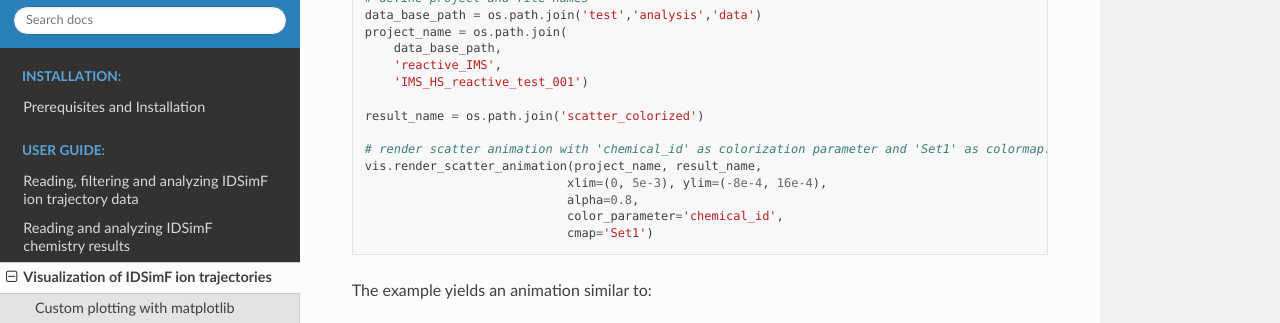
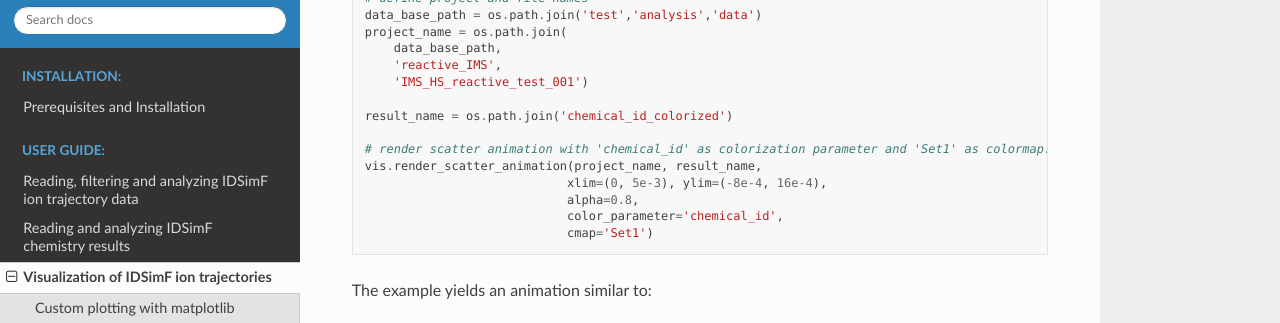
Before and after one commit to IPAMS/IDSimPy, a Sphinx documentation site: the page built from docs/usersguide/visualization.rst, in a window 1280 px wide and 900 px high, scrolled down 4552 px, cut to the strip 151-474 px from the top of the window. Built offline with Sphinx 7.4.7 and the Read the Docs theme 2.0.0, drawn with Linux system fonts in a browser that asks for light colours.

Commit message:
Corrects missing scatter plot animation

```diff
--- a/docs/usersguide/visualization.rst
+++ b/docs/usersguide/visualization.rst
@@ -174,7 +174,7 @@
         'reactive_IMS',
         'IMS_HS_reactive_test_001')
 
-    result_name = os.path.join('scatter_colorized')
+    result_name = os.path.join('chemical_id_colorized')
 
     # render scatter animation with 'chemical_id' as colorization parameter and 'Set1' as colormap:
     vis.render_scatter_animation(project_name, result_name,
@@ -188,7 +188,7 @@
 .. raw:: html
 
     <video width="650" height="350" controls>
-        <source src="../_static/scatter_colorized_scatter.mp4" type="video/mp4">
+        <source src="../_static/chemical_id_colorized_scatter.mp4" type="video/mp4">
         Your browser does not support the video tag.
     </video>
 
```
Also changed, not shown: 1 other file.
